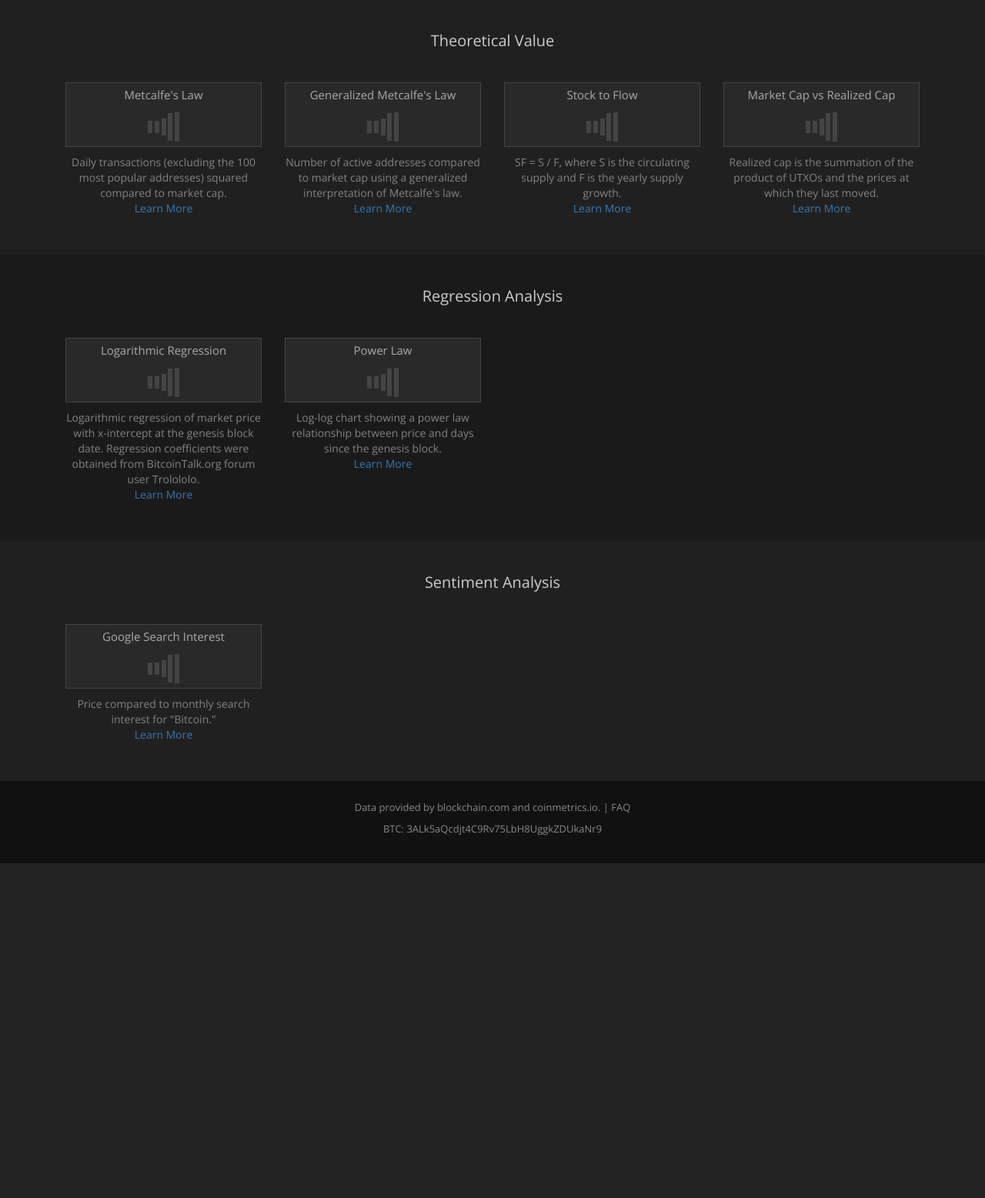
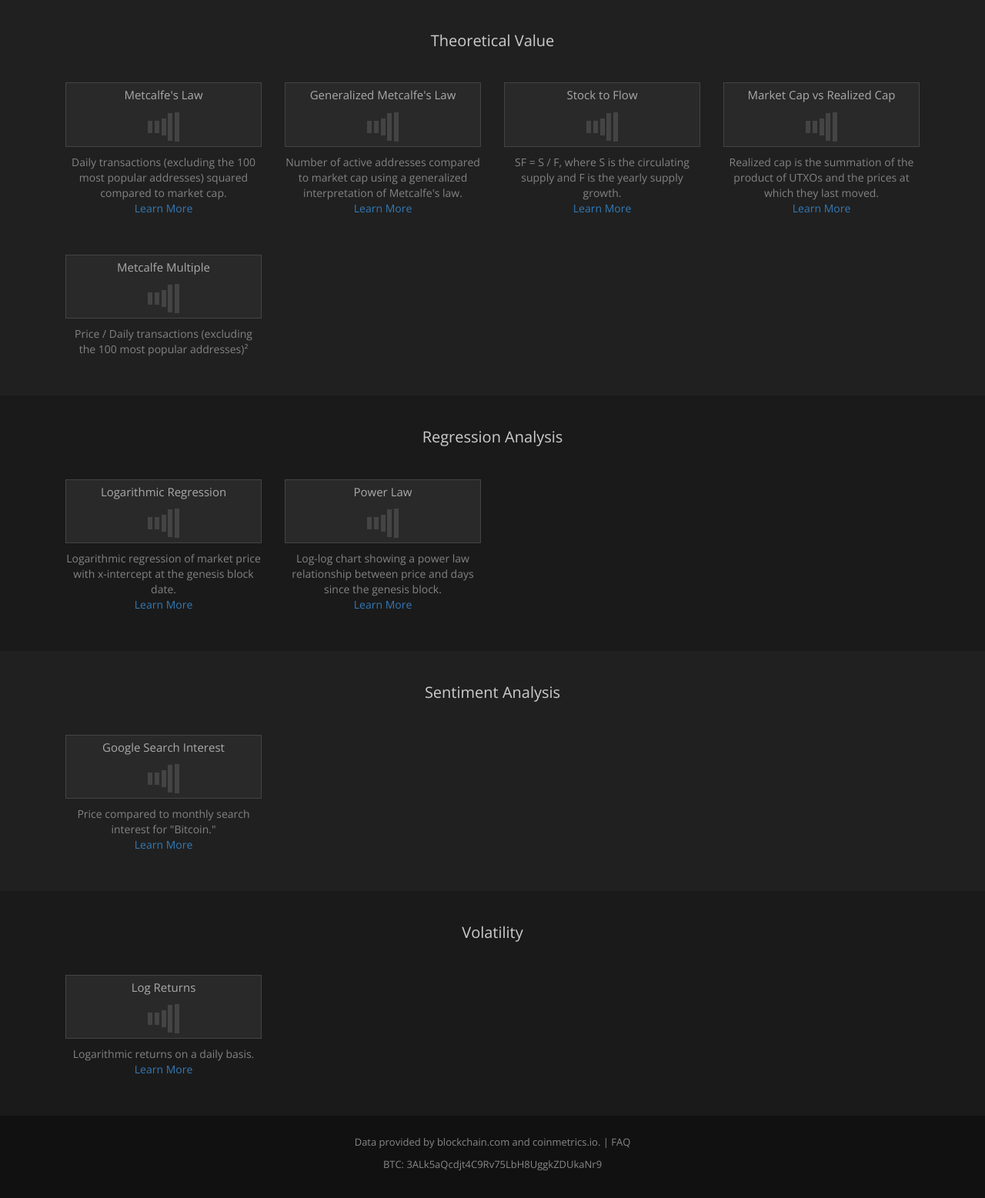
Before and after one commit to christosci/BitcoinTrajectory, a PHP site: page / in a window 1280 px wide. Shown: the part 179-1736 px from the top of the page at 77% size. Before the commit the page ends 1301 px from the top, so only its background shows below. Run offline with PHP 8.4, Linux system fonts and the light colour scheme; some libraries are stand-ins or nearby versions.

Commit message:
change thumbnail ids to short names and  add metcalfe multiple

```diff
--- a/index.php
+++ b/index.php
@@ -7,7 +7,7 @@
         <a href="charts/chart.php?id=metcalfe" class="chart-link">
           <div class="card-body">
             <p class="card-title">Metcalfe's Law</p>
-            <div id="thumbnail-1" class="thumbnail spinner">
+            <div id="thumbnail-metcalfe" class="thumbnail spinner">
               <div class="rect1"></div>
               <div class="rect2"></div>
               <div class="rect3"></div>
@@ -31,7 +31,7 @@
         <a href="charts/chart.php?id=generalized_metcalfe" class="chart-link">
           <div class="card-body">
             <p class="card-title">Generalized Metcalfe's Law</p>
-            <div id="thumbnail-2" class="thumbnail spinner">
+            <div id="thumbnail-genmetcalfe" class="thumbnail spinner">
               <div class="rect1"></div>
               <div class="rect2"></div>
               <div class="rect3"></div>
@@ -47,36 +47,12 @@
         </p>
       </div>
     </div>
-    <!-- <div class="col-md-3 col-sm-4 col-xs-12">
-      <div class="card">
-        <a href="charts/chart.php?id=m2" class="chart-link">
-          <div class="card-body">
-            <p class="card-title">M2 vs Market Price</p>
-            <div id="thumbnail-3" class="thumbnail spinner">
-              <div class="rect1"></div>
-              <div class="rect2"></div>
-              <div class="rect3"></div>
-              <div class="rect4"></div>
-              <div class="rect5"></div>
-            </div>
-          </div>
-        </a>
-        <p class="card-text">
-          The M2 formula is given by 100(N<sup>1.5</sup>/S), where N is
-          the number of transactions and S is the current supply.<br />
-          <a
-            href="https://medium.com/@clearblocks/valuing-bitcoin-and-ethereum-with-metcalfes-law-aaa743f469f6"
-            >Learn More</a
-          >
-        </p>
-      </div>
-    </div> -->
     <div class="col-md-3 col-sm-4 col-xs-12">
       <div class="card">
         <a href="charts/chart.php?id=sf" class="chart-link">
           <div class="card-body">
             <p class="card-title">Stock to Flow</p>
-            <div id="thumbnail-5" class="thumbnail spinner">
+            <div id="thumbnail-sf" class="thumbnail spinner">
               <div class="rect1"></div>
               <div class="rect2"></div>
               <div class="rect3"></div>
@@ -99,7 +75,7 @@
         <a href="charts/chart.php?id=mvrv" class="chart-link">
           <div class="card-body">
             <p class="card-title">Market Cap vs Realized Cap</p>
-            <div id="thumbnail-4" class="thumbnail spinner">
+            <div id="thumbnail-mvrv" class="thumbnail spinner">
               <div class="rect1"></div>
               <div class="rect2"></div>
               <div class="rect3"></div>
@@ -118,6 +94,29 @@
         </p>
       </div>
     </div>
+    <div class="col-md-3 col-sm-4 col-xs-12">
+      <div class="card">
+        <a href="charts/chart.php?id=metcalfe_multiple" class="chart-link">
+          <div class="card-body">
+            <p class="card-title">Metcalfe Multiple</p>
+            <div id="thumbnail-metcalfemultiple" class="thumbnail spinner">
+              <div class="rect1"></div>
+              <div class="rect2"></div>
+              <div class="rect3"></div>
+              <div class="rect4"></div>
+              <div class="rect5"></div>
+            </div>
+          </div>
+        </a>
+        <p class="card-text">
+          Price / Daily transactions (excluding the 100 most popular addresses)&sup2;
+          <!-- <a
+            href=""
+            >Learn More</a
+          > -->
+        </p>
+      </div>
+    </div>
   </div>
 </div>
 <div class="row even">
@@ -128,7 +127,7 @@
         <a href="charts/chart.php?id=trolololo" class="chart-link">
           <div class="card-body">
             <p class="card-title">Logarithmic Regression</p>
-            <div id="thumbnail-6" class="thumbnail spinner">
+            <div id="thumbnail-trolololo" class="thumbnail spinner">
               <div class="rect1"></div>
               <div class="rect2"></div>
               <div class="rect3"></div>
@@ -139,8 +138,7 @@
         </a>
         <p class="card-text">
           Logarithmic regression of market price with x-intercept at the
-          genesis block date. Regression coefficients were obtained from
-          BitcoinTalk.org forum user Trolololo.<br />
+          genesis block date.<br />
           <a href="https://bitcointalk.org/index.php?topic=831547.0"
             >Learn More</a
           >
@@ -152,7 +150,7 @@
         <a href="charts/chart.php?id=power_law" class="chart-link">
           <div class="card-body">
             <p class="card-title">Power Law</p>
-            <div id="thumbnail-7" class="thumbnail spinner">
+            <div id="thumbnail-powerlaw" class="thumbnail spinner">
               <div class="rect1"></div>
               <div class="rect2"></div>
               <div class="rect3"></div>
@@ -180,7 +178,7 @@
         <a href="charts/chart.php?id=interest" class="chart-link">
           <div class="card-body">
             <p class="card-title">Google Search Interest</p>
-            <div id="thumbnail-8" class="thumbnail spinner">
+            <div id="thumbnail-interest" class="thumbnail spinner">
               <div class="rect1"></div>
               <div class="rect2"></div>
               <div class="rect3"></div>
@@ -199,4 +197,31 @@
     </div>
   </div>
 </div>
+<div class="row even">
+  <div class="title w-100">Volatility</div>
+  <div class="container">
+    <div class="col-md-3 col-sm-4 col-xs-12">
+      <div class="card">
+        <a href="charts/chart.php?id=daily_log_returns" class="chart-link">
+          <div class="card-body">
+            <p class="card-title">Log Returns</p>
+            <div id="thumbnail-dailylogreturns" class="thumbnail spinner">
+              <div class="rect1"></div>
+              <div class="rect2"></div>
+              <div class="rect3"></div>
+              <div class="rect4"></div>
+              <div class="rect5"></div>
+            </div>
+          </div>
+        </a>
+        <p class="card-text">
+          Logarithmic returns on a daily basis.<br />
+          <a href="https://quantivity.wordpress.com/2011/02/21/why-log-returns/"
+            >Learn More</a
+          >
+        </p>
+      </div>
+    </div>
+  </div>
+</div>
 <?php include ("footer.html"); ?>
```
